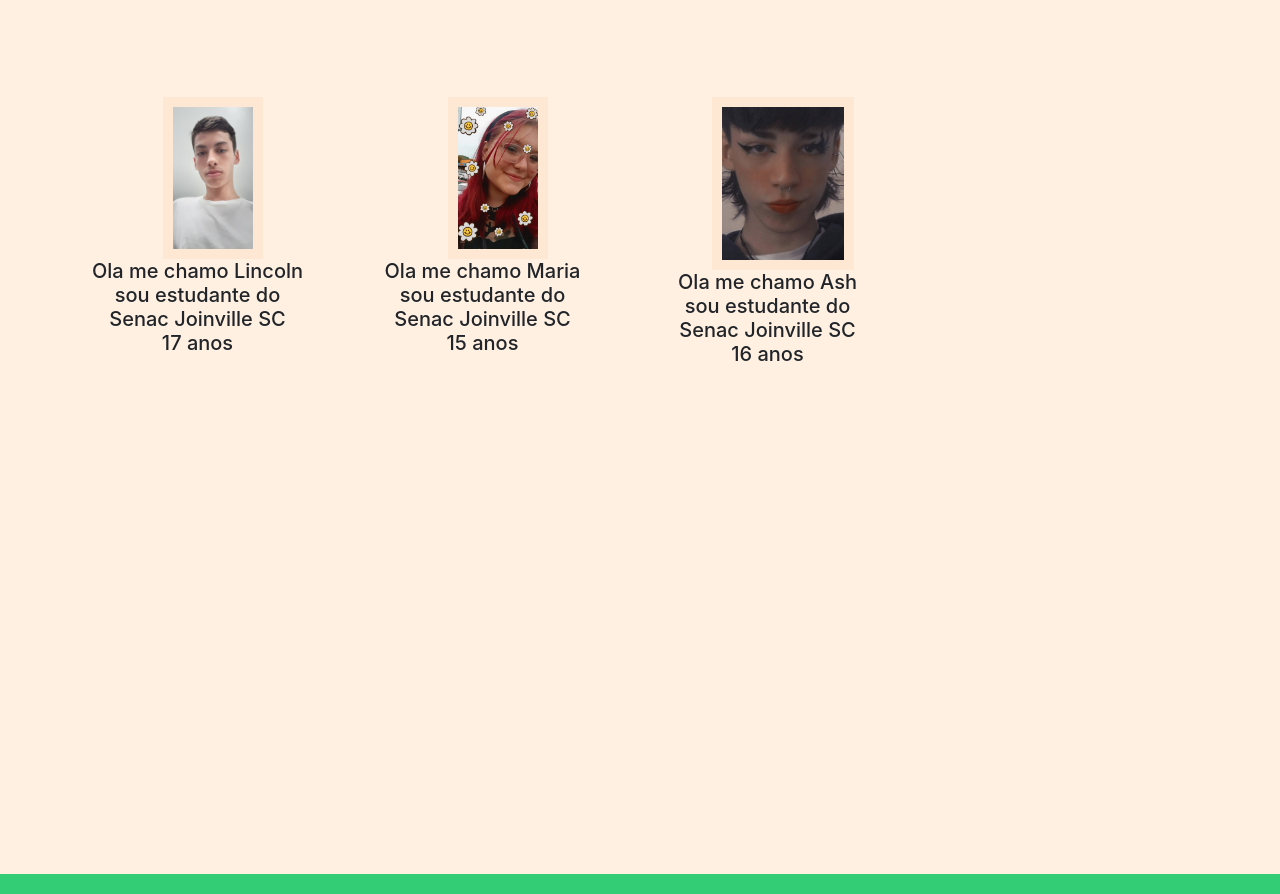
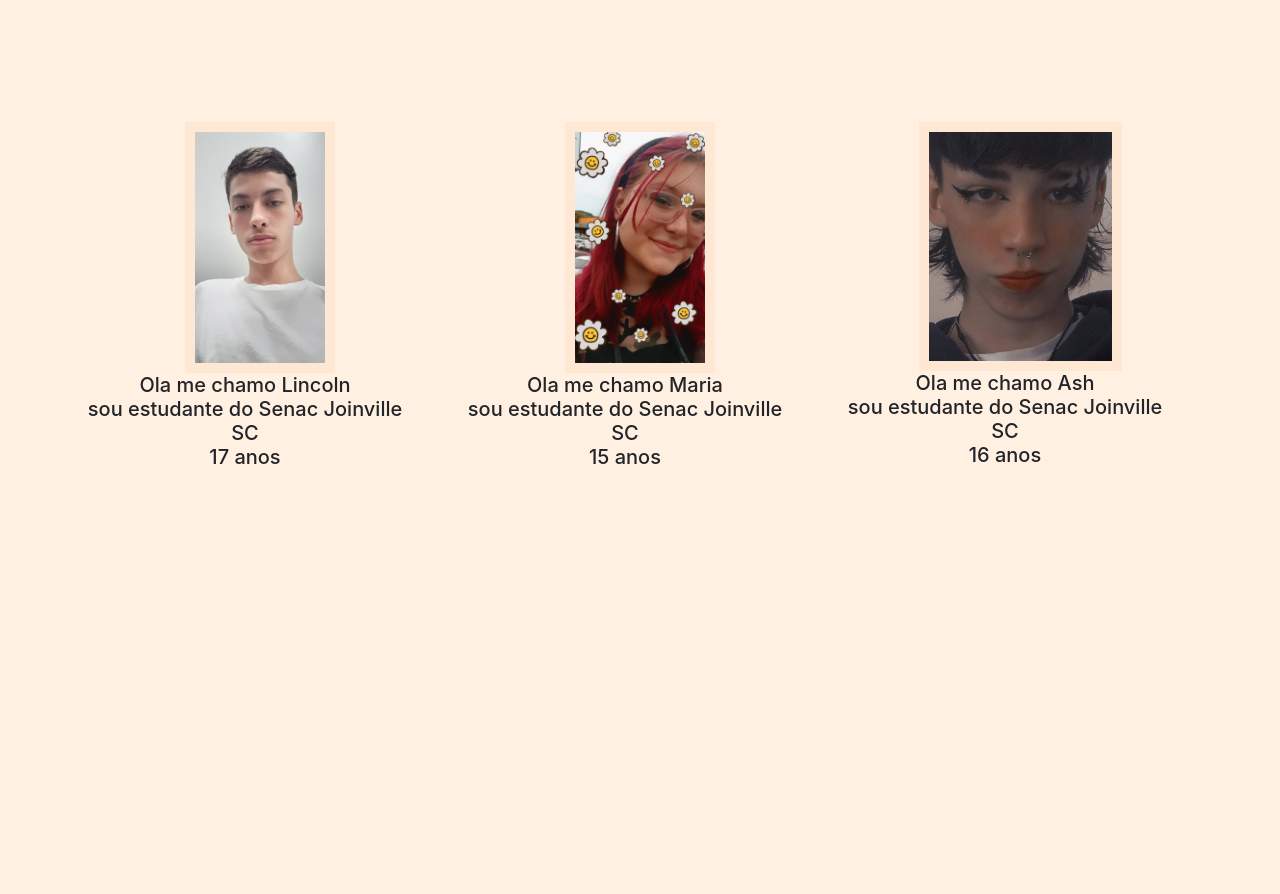
Before and after one commit to isadoralb/Projeto-Integrador, a plain HTML site: page sobre.html in a window 1280 px wide. Shown: the part 914-1808 px from the top of the page. Drawn offline with nearby package versions, Linux system fonts and the light colour scheme.

Commit message:
Algiumas alterações

```diff
--- a/assets/css/estilo.css
+++ b/assets/css/estilo.css
@@ -6,10 +6,6 @@ body{
 
 .clear{
     clear: both;
-}
-
-.menu{
-    float: right;
 }
 
 h1{
@@ -97,25 +93,21 @@ div.login input{
     width: 545px;
     margin-top: 20px;
 }
-/*fotos dos desenvolvedores*/
+/*fotos dos desenvolvedores/Logo instagram */
+
 
 img.ash{
-    width: 142px;
-    border: 10px solid rgba(255, 226, 198, 0.507);
-}
-
-img.soph{
-    width: 134px;
+    width: 203px;
     border: 10px solid rgba(255, 226, 198, 0.507);
 }
 
 img.lincoln{
-    width: 100px;
+    width: 150px;
     border: 10px solid rgba(255, 226, 198, 0.507);
 }
 
 img.maria{
-    width: 100px;
+    width: 150px;
     border: 10px solid rgba(255, 226, 198, 0.507);
 }
 
--- a/sobre.html
+++ b/sobre.html
@@ -68,21 +68,21 @@
   <section class="nos" >
     <div class="container">
       <div class="row" style="text-align: center;">
-        <div class="col-sm-3">
+        <div class="col">
           <img class="lincoln" src="assets/img/Olincoln.jpeg">
           <h5 class="text">Ola me chamo Lincoln <br>
             sou estudante do Senac Joinville SC <br>
             17 anos
           </h5>
         </div>
-        <div class="col-sm-3">
+        <div class="col">
           <img class="maria" src="assets/img/maria.jpg">
           <h5 class="text">Ola me chamo Maria <br>
             sou estudante do Senac Joinville SC <br>
             15 anos
           </h5>
         </div>
-        <div class="col-sm-3">
+        <div class="col">
           <img class="ash" src="assets/img/ash.jpg">
           <h5 class="text">Ola me chamo Ash <br>
             sou estudante do Senac Joinville SC <br>
```
